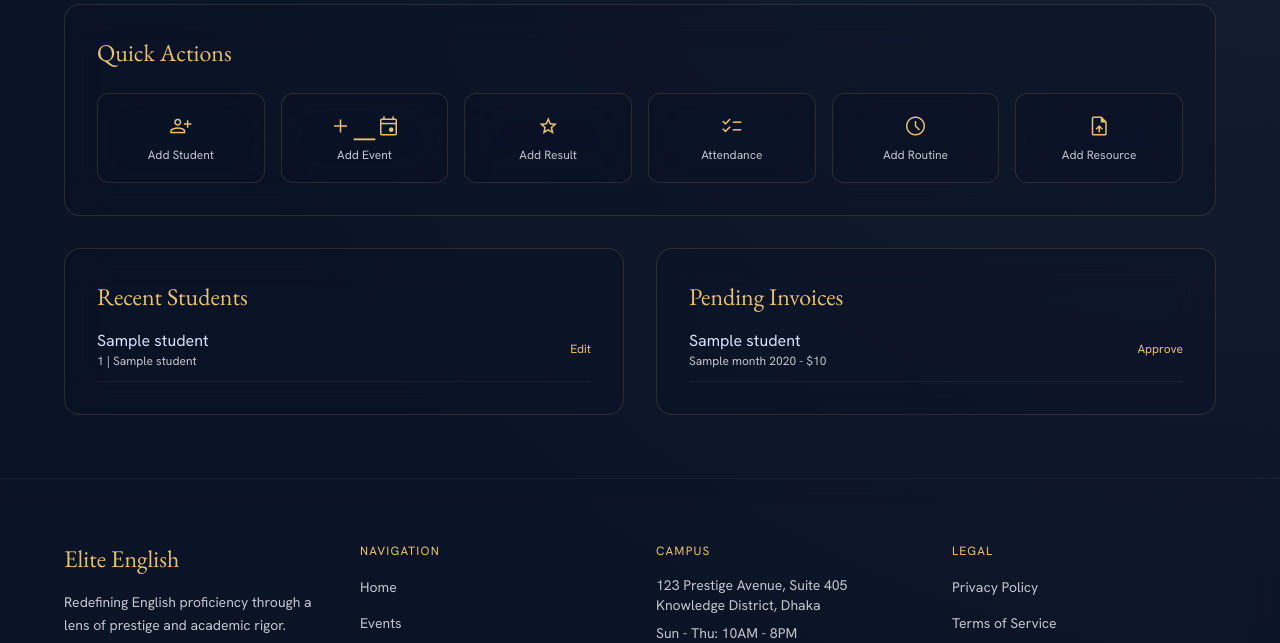
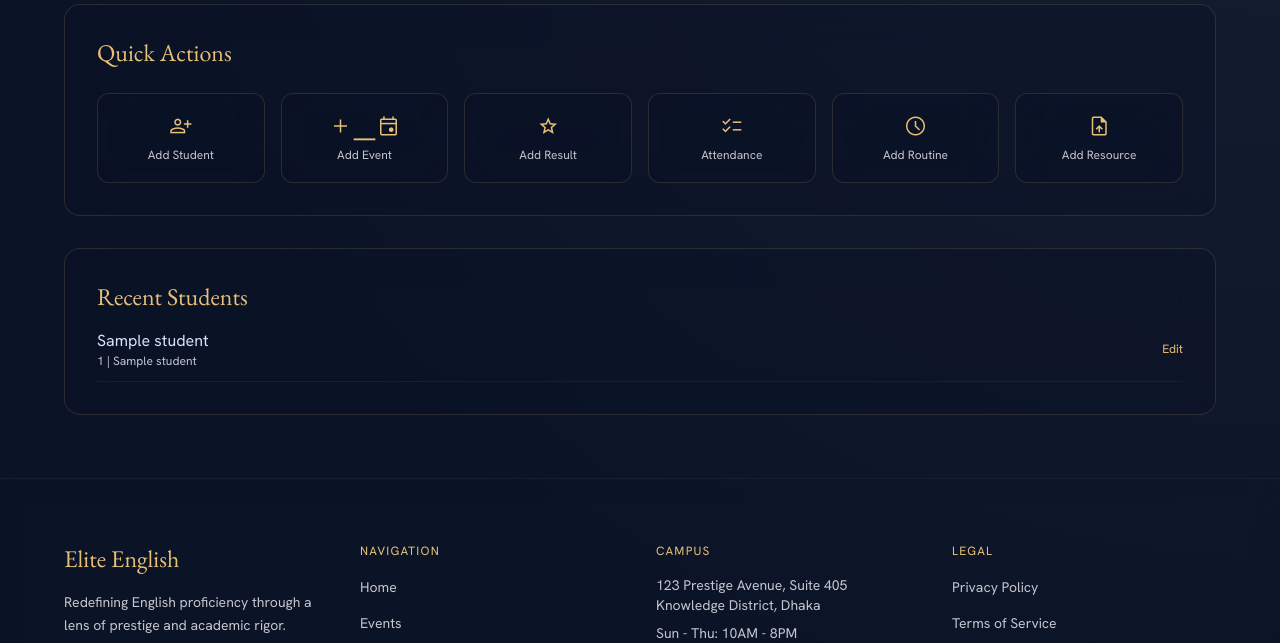
Before and after one commit to taw-ssif26/WhiteCollar, a Django app: template core/templates/core/admin_dashboard.html in a window 1280 px wide. Shown: the part 402-1045 px from the top of the page. Run offline with Django 5.2, Linux system fonts and the light colour scheme; the template is opened without the code that fills it: most values are stand-ins (such as "Sample title", 1, 10 or a date in 2020); some libraries are stand-ins or nearby versions.

Commit message:
Refactor Recent Students section in admin dashboard

```diff
--- a/core/templates/core/admin_dashboard.html
+++ b/core/templates/core/admin_dashboard.html
@@ -1,3 +1,4 @@
+<!-- core/templates/core/admin_dashboard.html -->
 {% extends 'core/base.html' %}
 
 {% block title %}Admin Dashboard{% endblock %}
@@ -40,6 +41,7 @@
     <div class="glass-card p-8 rounded-2xl mb-8">
         <h3 class="font-headline-md text-2xl text-secondary mb-6 font-['EB_Garamond']">Quick Actions</h3>
         <div class="grid grid-cols-2 sm:grid-cols-3 lg:grid-cols-6 gap-4">
+            <!-- ✅ FIXED: Using {% url 'student_add' %} -->
             <a href="{% url 'student_add' %}" class="glass-card p-4 rounded-xl text-center hover:border-secondary transition-all">
                 <span class="material-symbols-outlined text-2xl text-secondary block">person_add</span>
                 <span class="text-on-surface-variant text-xs">Add Student</span>
@@ -67,7 +69,6 @@
         </div>
     </div>
 
-    <div class="grid grid-cols-1 lg:grid-cols-2 gap-8">
     <!-- Recent Students -->
     <div class="glass-card p-8 rounded-2xl">
         <h3 class="font-headline-md text-2xl text-secondary mb-4 font-['EB_Garamond']">Recent Students</h3>
@@ -81,28 +82,9 @@
                 <a href="{% url 'student_edit' student.id %}" class="text-secondary text-xs hover:underline">Edit</a>
             </div>
             {% empty %}
-                <p class="text-on-surface-variant">No students added yet.</p>
-                {% endfor %}
-            </div>
-        </div>
-
-        <!-- Pending Invoices -->
-        <div class="glass-card p-8 rounded-2xl">
-            <h3 class="font-headline-md text-2xl text-secondary mb-4 font-['EB_Garamond']">Pending Invoices</h3>
-            <div class="space-y-3">
-                {% for invoice in recent_invoices|slice:":5" %}
-                <div class="flex items-center justify-between border-b border-white/5 pb-3">
-                    <div>
-                        <div class="text-on-surface">{{ invoice.student.name }}</div>
-                        <div class="text-on-surface-variant text-xs">{{ invoice.month }} {{ invoice.year }} - ${{ invoice.amount }}</div>
-                    </div>
-                    <a href="{% url 'invoice_approve' invoice.id %}" class="text-secondary text-xs hover:underline">Approve</a>
-                </div>
-                {% empty %}
-                <p class="text-on-surface-variant">No pending invoices.</p>
+            <p class="text-on-surface-variant">No students added yet. <a href="{% url 'student_add' %}" class="text-secondary hover:underline">Add your first student →</a></p>
             {% endfor %}
         </div>
     </div>
 </div>
-</div>
 {% endblock %}
```
Lines whose indentation alone changed are shown as unchanged.
